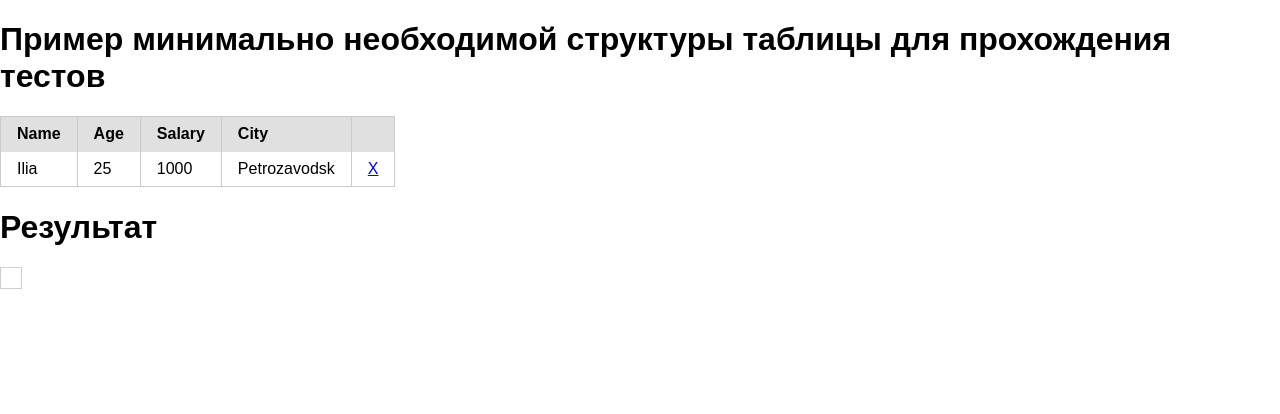
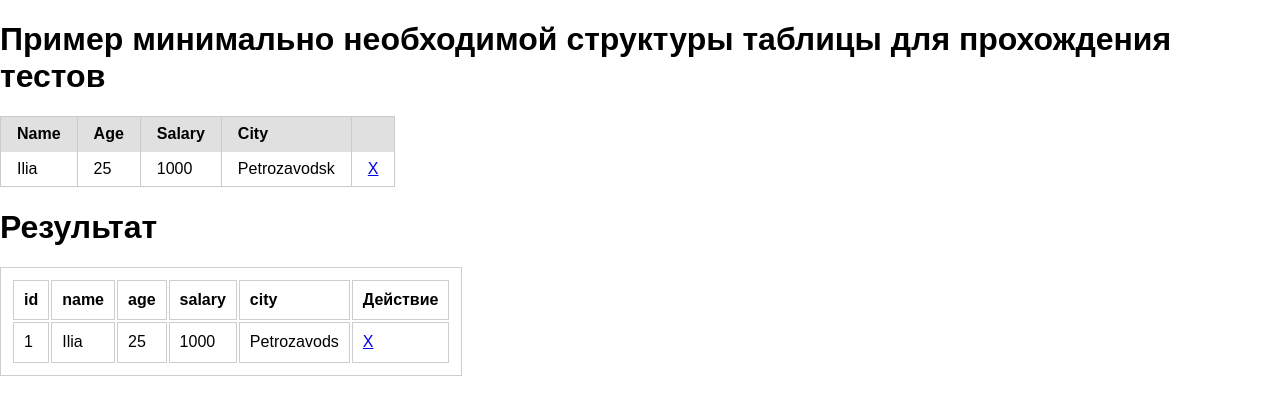
Before and after one commit to js-tasks-ru/js-20180517_pavel-politaev, a website: page 10-module/1-task/index.html in a window 1280 px wide. Drawn offline with nearby package versions, Linux system fonts and the light colour scheme; files that its build step writes are made by us from their sources.

Commit message:
two test are falling down, need help

```diff
--- a/10-module/1-task/index.html
+++ b/10-module/1-task/index.html
@@ -45,29 +45,8 @@
                 id: 1,
                 name: 'Ilia',
                 age: 25,
-                salary: 1000,
-                city: 'Petrozavodsk'
-            },
-            {
-                id: 2,
-                name: 'Vasya',
-                age: 14,
-                salary: 1500,
-                city: 'Moscow'
-            },
-            {
-                id: 3,
-                name: 'Ivan',
-                age: 22,
-                salary: 100,
-                city: 'Bryansk'
-            },
-            {
-                id: 4,
-                name: 'Petya',
-                age: 45,
-                salary: 990,
-                city: 'Chita'
+                salary: '1000',
+                city: 'Petrozavods'
             }
         ];
 
--- a/10-module/1-task/index.js
+++ b/10-module/1-task/index.js
@@ -8,6 +8,7 @@
      * Пример одного элемента, описывающего строку таблицы
      *
      *      {
+     *          id: 1
      *          name: 'Ilia',
      *          age: 25,
      *          salary: '1000',
@@ -20,14 +21,112 @@
 
         constructor(data) {
             this.el = document.createElement('table');
-            this.data = data;
+            this.items = data;
+            this.tbody = null
+            this.columns = [
+                'id',
+                'name',
+                'age',
+                'salary',
+                'city',
+            ]
+
+            document.onclick = (event) => {
+                let target = event.target;
+
+                let id = target.getAttribute('data-id');
+                if (!id) return;
+
+                this.removeItem(id)
+
+                return false;
+            };
+
+            this._render()
         }
 
         /**
-         * Метод который выщывается после удалении строки
+         * Метод который вызывается после удалении строки
          * @param {number} id - идентификатор удаляемого пользователя
          */
-        onRemoved(id) {}
+        onRemoved(id) {
+            console.log(id)
+        }
+
+        removeItem(index){
+            let removedItem = this.items.splice(parseInt(index), 1);
+            this._renderTbody()
+            this.onRemoved(parseInt(removedItem[0]['id']))
+        }
+        _getLinkElem(dataId) {
+            let linkForDelete = document.createElement('a')
+            linkForDelete.setAttribute('data-id', dataId)
+            linkForDelete.setAttribute('href', '#')
+            linkForDelete.innerHTML = 'X'
+
+            return linkForDelete
+        }
+        _renderThead() {
+
+            let thead = document.createElement('thead')
+            let tr = document.createElement('tr')
+
+            for (let columnIndex = 0; columnIndex < this.columns.length; columnIndex++) {
+                let td = document.createElement('td')
+                let text = document.createTextNode(`${this.columns[columnIndex]}`)
+
+                td.appendChild(text)
+                tr.appendChild(td)
+            }
+
+            let td = document.createElement('td')
+            let text = document.createTextNode('Действие')
+
+            td.appendChild(text)
+            tr.appendChild(td)
+
+            thead.appendChild(tr)
+            this.el.appendChild(thead)
+        };
+
+        _renderTbody() {
+            let items = this.items
+            let tbody = document.createElement('tbody')
+
+            for (let itemIndex = 0; itemIndex < items.length; itemIndex++) {
+                let tr = document.createElement('tr')
+
+                for (let columnIndex = 0; columnIndex < this.columns.length; columnIndex++) {
+                    let td = document.createElement('td')
+                    let text = document.createTextNode(`${items[itemIndex][this.columns[columnIndex]]}`)
+
+                    td.appendChild(text)
+                    tr.appendChild(td)
+                }
+
+                let linkElem = this._getLinkElem(itemIndex)
+                let td = document.createElement('td')
+
+                td.appendChild(linkElem)
+                tr.appendChild(td)
+
+                tbody.appendChild(tr)
+            }
+
+            if (this.tbody) {
+                this.el.replaceChild(tbody, this.tbody)
+            } else {
+                this.el.appendChild(tbody)
+            }
+
+            this.tbody = (items.length) ? tbody : null
+
+            console.log(tbody)
+        };
+        _render() {
+            this._renderThead()
+            this._renderTbody()
+        }
     }
 
     window.ClearedTable = ClearedTable;
```
